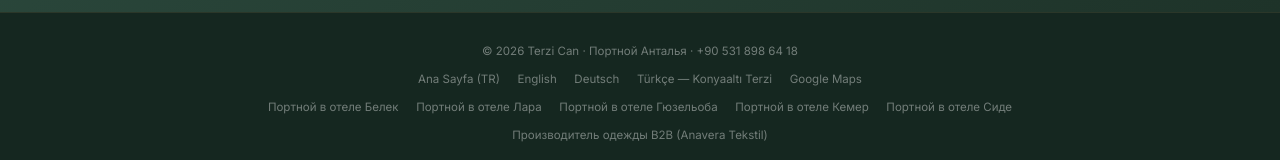
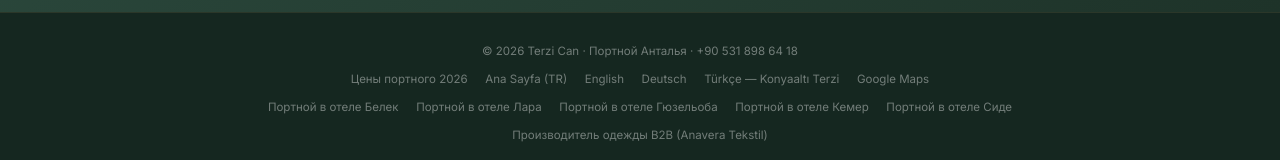
Before and after one commit to nefesercan-sys/Terzi-hizmeti, a Next.js app: page /ru/uslugi-portnogo-antalya in a window 1280 px wide. Shown: the part 4636-4796 px from the top of the page. Built offline with nearby package versions, Linux system fonts and the light colour scheme.

Commit message:
Update page metadata and footer links

```diff
--- a/app/ru/uslugi-portnogo-antalya/page.tsx
+++ b/app/ru/uslugi-portnogo-antalya/page.tsx
@@ -17,9 +17,10 @@ const OG        = `${SITE}/terzi-can-hero.jpg`;
 
 export const metadata: Metadata = {
   metadataBase: new URL(SITE),
-  title: 'Портной Анталья · Выездной портной в отель · Все районы',
+  title: { absolute: "Портной в Анталье: ремонт, подгонка, пошив · Ежедневно" },
   description: 'Пошив, ремонт, подгонка и глажка одежды во всех районах Антальи. Выездной портной приедет в ваш отель или по адресу — Белек, Лара, Кемер, Аланья, Сиде, Коньяалты. Говорим по-русски. ☎ ' + PHONE,
   keywords: [
+    'цены портного Анталья', 'портной работает в воскресенье Анталья', 'порвалось платье Анталья', 'ушить платье в талии Анталья',
     'портной Анталья', 'выездной портной Анталья', 'портной в отель Анталья',
     'русскоговорящий портной Анталья', 'ремонт одежды Анталья', 'подгонка одежды Анталья',
     'укорачивание брюк Анталья', 'глажка Анталья', 'химчистка Анталья',
@@ -309,6 +310,7 @@ export default function UslugiPortnogoAntalyaPage() {
         <footer>
           <div>© {new Date().getFullYear()} Terzi Can · Портной Анталья · {PHONE}</div>
           <nav className="foot-links" aria-label="Ссылки в подвале">
+            <a href="/ru/ceny-portnoy-antalya">Цены портного 2026</a>
             <a href="/">Ana Sayfa (TR)</a>
             <a href={EN_URL}>English</a>
             <a href={DE_URL}>Deutsch</a>
```
